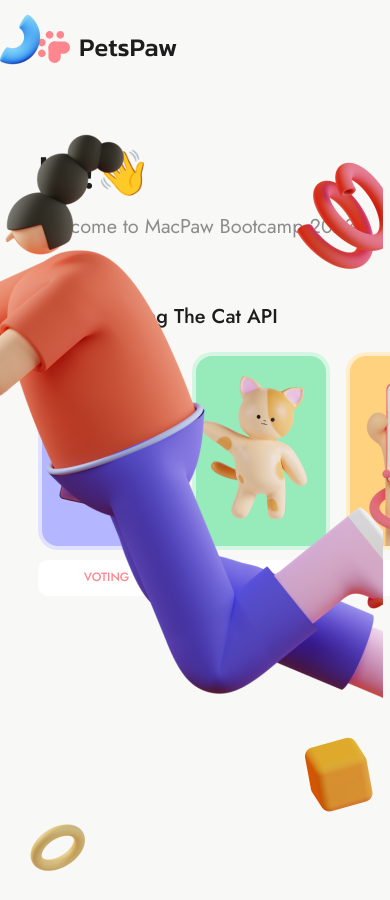
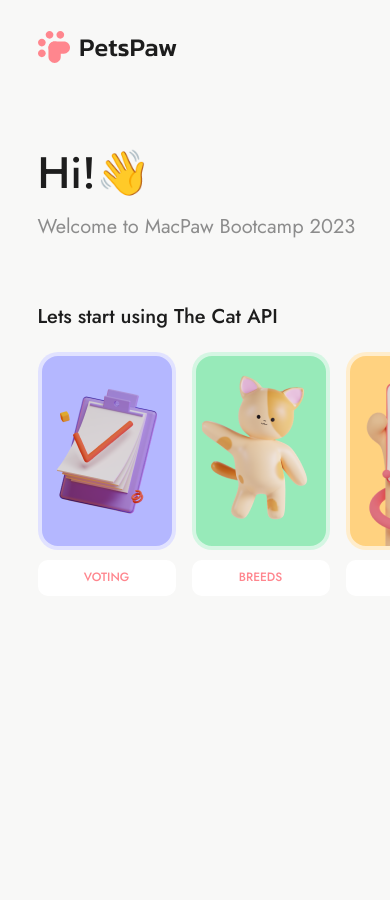
Before and after one commit to ThisNarciss/petspaw, a Next.js app: page / in a window 390 px wide. Shown: the top 900 px of the page. After the commit the page ends 844 px from the top, so only its background shows below. Built offline with nearby package versions, Linux system fonts and the light colour scheme.

Commit message:
fix: theme transition

```diff
--- a/src/components/screens/home/Home.tsx
+++ b/src/components/screens/home/Home.tsx
@@ -4,7 +4,7 @@ import { FC } from "react";
 
 export const Home: FC = () => {
   return (
-    <section className="w-full md:hidden lg:block">
+    <section className="w-full hidden lg:block">
       <div className="rounded-[20px] bg-[#FBE0DC] w-full h-[840px] dark:bg-[--dark-mode-bg] "></div>
       <div className="absolute right-[-30px] top-0 bg-hero-pattern w-[775px] h-[900px] bg-contain bg-no-repeat bg-center"></div>
     </section>
--- a/src/styles/globals.css
+++ b/src/styles/globals.css
@@ -43,10 +43,6 @@ form {
   transition: all 250ms linear;
 }
 
-div {
-  transition: all 250ms linear;
-}
-
 button {
   padding: 0;
   cursor: pointer;
```
